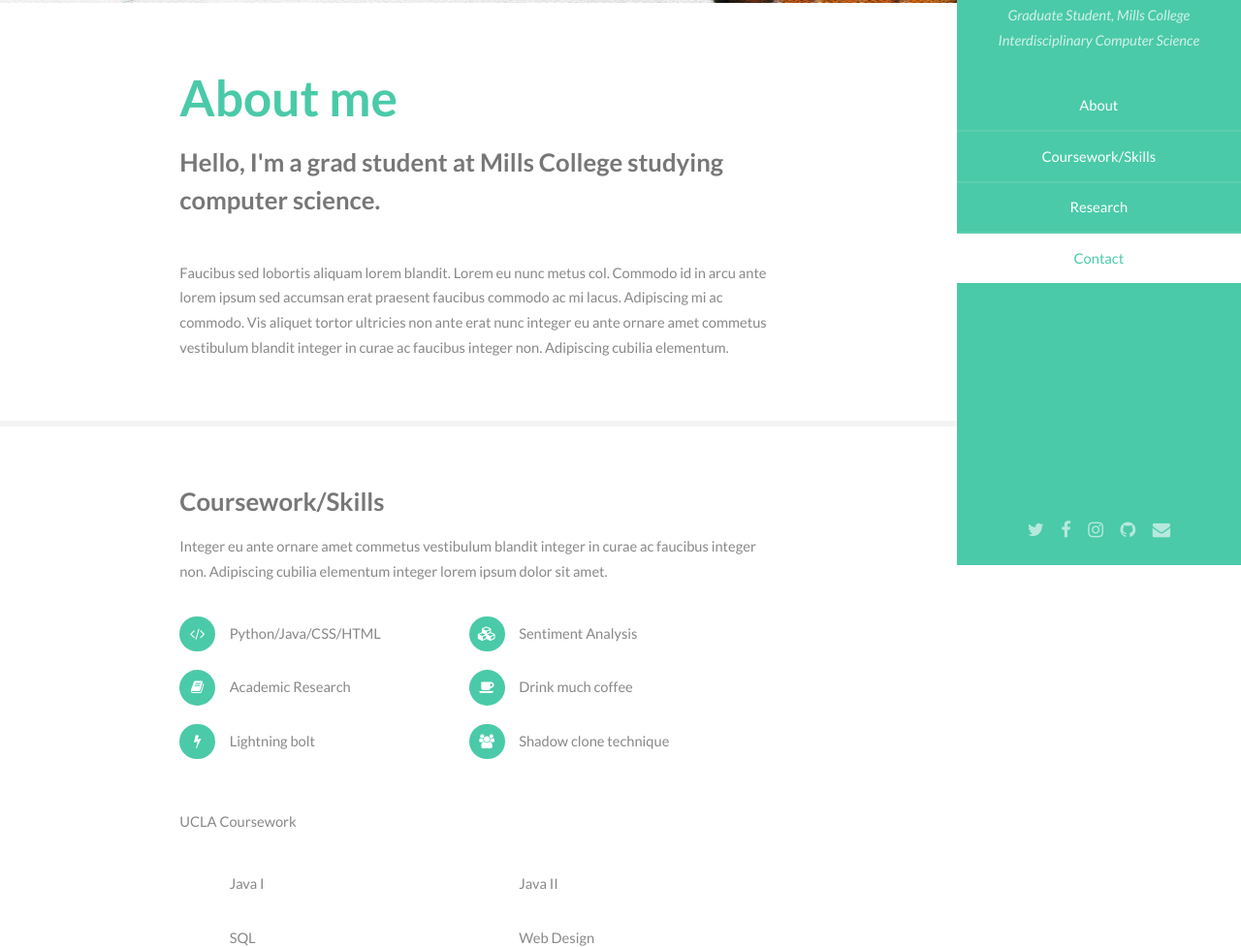
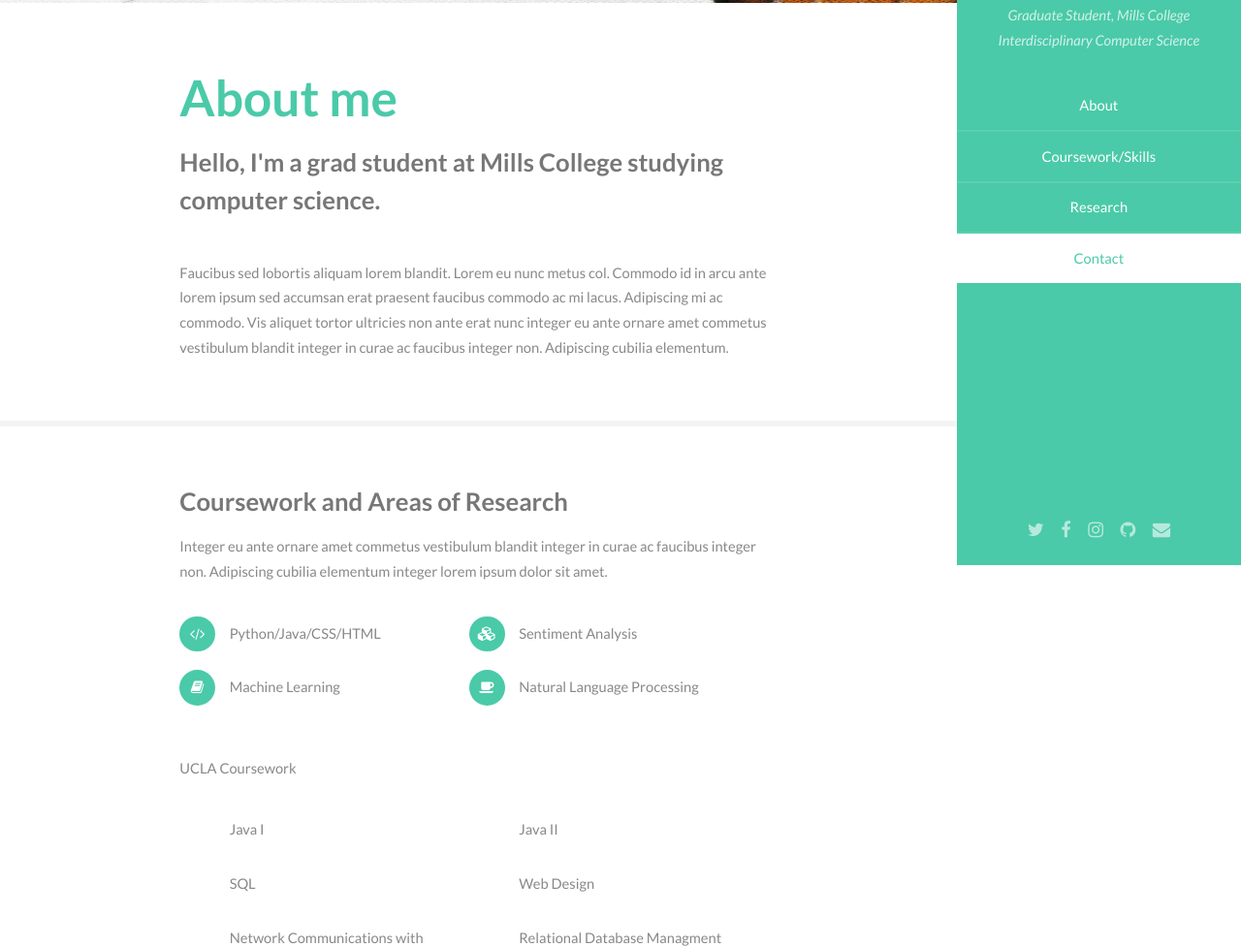
Before and after one commit to alexhiggs/alexhiggs.github.io, a plain HTML site: page index.html in a window 1280 px wide. Shown: the part 217-1194 px from the top of the page at 97% size. Drawn offline with Linux system fonts and the light colour scheme.

Commit message:
Update index.html
Updated skills and coursework

```diff
--- a/index.html
+++ b/index.html
@@ -64,15 +64,15 @@
 						<!-- Two -->
 							<section id="two">
 								<div class="container">
-									<h3>Coursework/Skills</h3>
+									<h3>Coursework and Areas of Research </h3>
 									<p>Integer eu ante ornare amet commetus vestibulum blandit integer in curae ac faucibus integer non. Adipiscing cubilia elementum integer lorem ipsum dolor sit amet.</p>
 									<ul class="feature-icons">
 										<li class="fa-code">Python/Java/CSS/HTML</li>
 										<li class="fa-cubes">Sentiment Analysis</li>
-										<li class="fa-book">Academic Research</li>
-										<li class="fa-coffee">Drink much coffee</li>
-										<li class="fa-bolt">Lightning bolt</li>
-										<li class="fa-users">Shadow clone technique</li>
+										<li class="fa-book">Machine Learning</li>
+										<li class="fa-coffee">Natural Language Processing</li>
+										<!--<li class="fa-bolt">Lightning bolt</li>
+										<li class="fa-users">Shadow clone technique</li>-->
 									</ul>
 									<p>UCLA Coursework</p>
 									<ul class="feature-icons">
```
